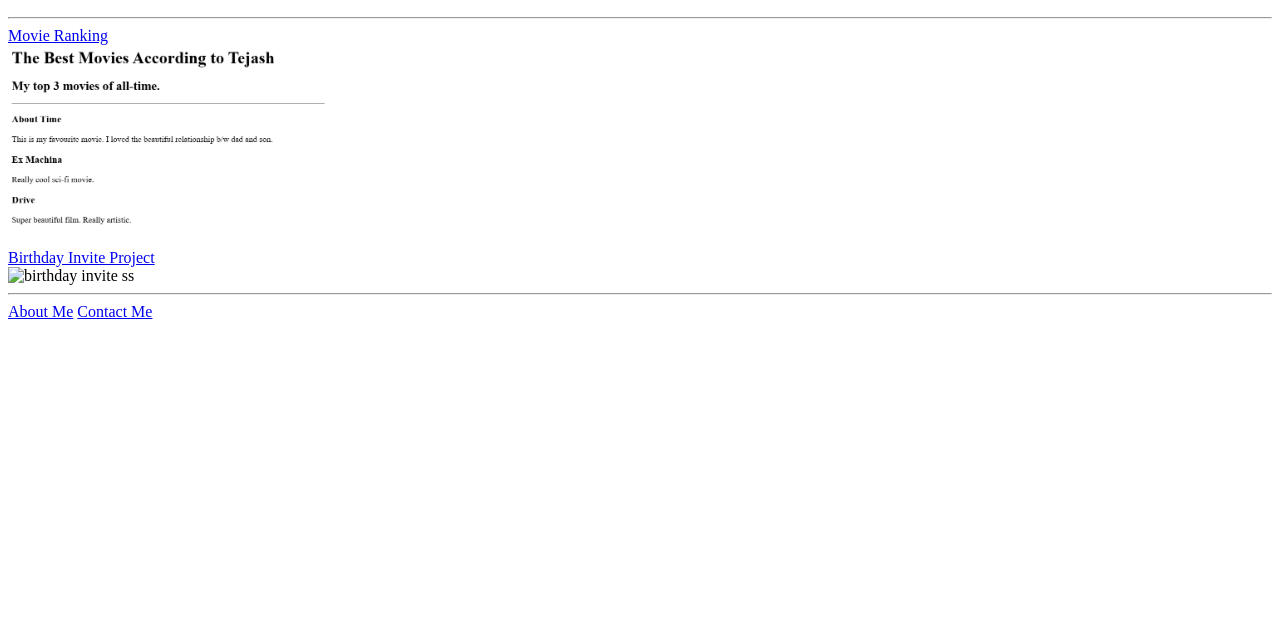
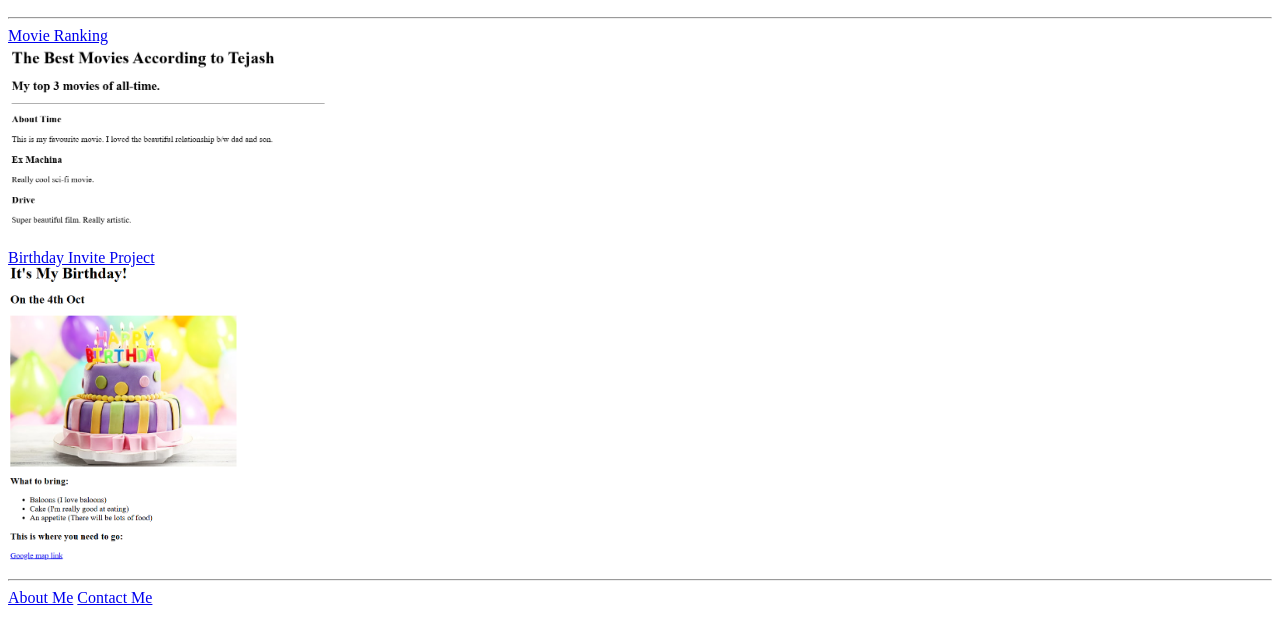
Before and after one commit to NiKlausss4/udemy-portfolio, a plain HTML site: page index.html in a window 1280 px wide. Shown: the part 110-754 px from the top of the page. Drawn offline with Linux system fonts and the light colour scheme; files whose address does not match are found by name.

Commit message:
index.html

```diff
--- a/index.html
+++ b/index.html
@@ -33,7 +33,7 @@ https://developer.mozilla.org/en-US/docs/Web/HTML/Element/img#attr-height -->
 
      <a href="./public/birthday-invite.html">Birthday Invite Project</a>
     <br>
-    <img src="./assets/images/image.png" alt="birthday invite ss" height="300" />
+    <img src="./image.png" alt="birthday invite ss" height="300" />
     <hr>
     <a href="./public/about.html">About Me</a>
      <a href="./public/contact.html">Contact Me</a>
```
